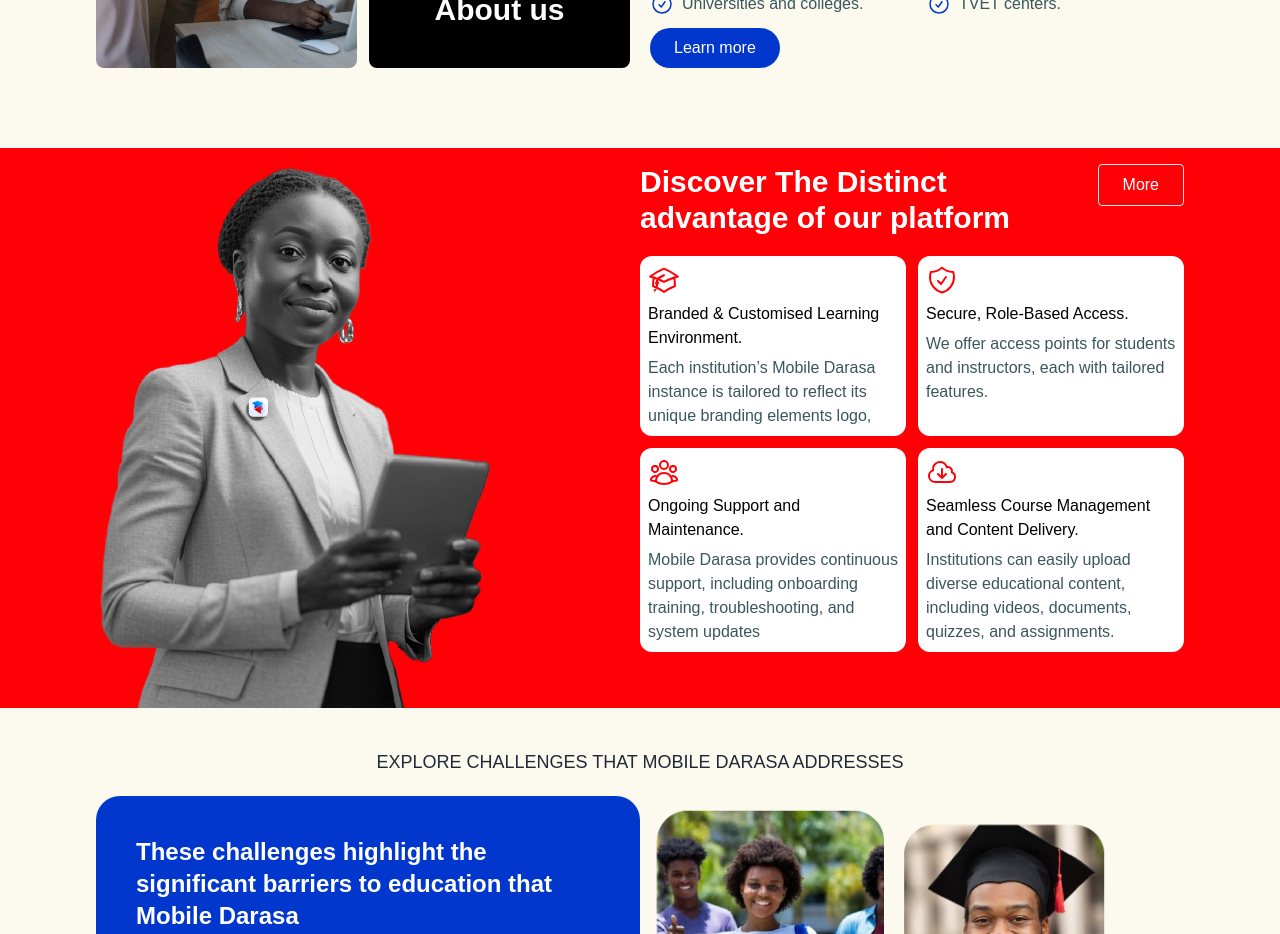
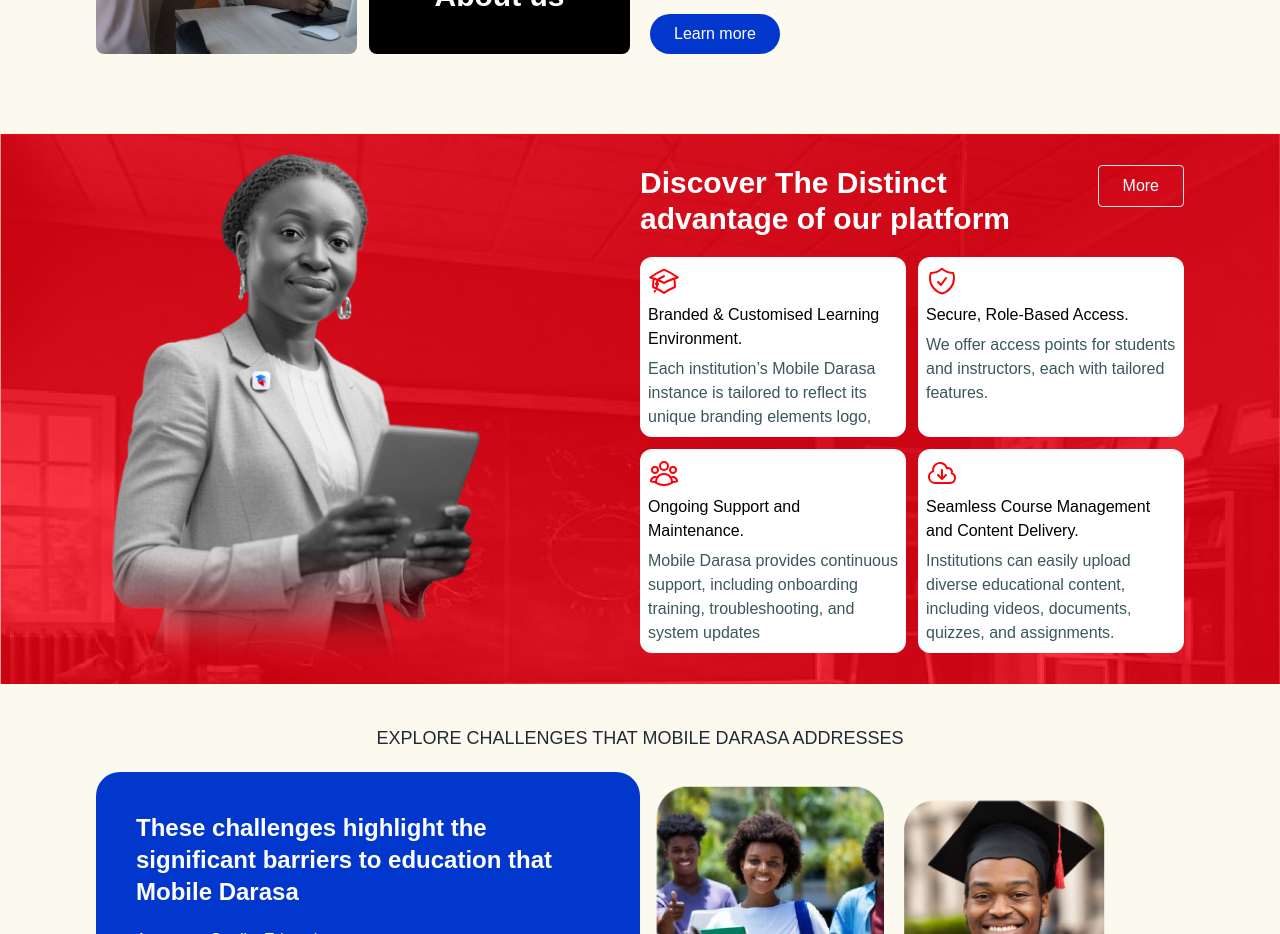
Before and after one commit to kelvinmati/mobile-darasa-landing, a React (Vite) app: page / in a window 1280 px wide. Shown: the part 1340-2274 px from the top of the page. Built offline with nearby package versions, Linux system fonts and the light colour scheme.

Commit message:
Resized the logo

```diff
--- a/src/components/Features.jsx
+++ b/src/components/Features.jsx
@@ -1,12 +1,20 @@
 import React from "react";
 import content_lib from "../assets/images/content-lib.png";
-import featuresImg from "../assets/images/grey-lady.png";
+import lady from "../assets/images/greylady.png";
+import features_bg from "../assets/images/features.png";
+
 const Features = () => {
   return (
-    <div id="features" className=" bg-primaryRed">
-      <div className=" w-mobile md:w-containerWidth mx-auto grid md:grid-cols-2 ">
+    <div
+      id="features"
+      className=" bg-cover"
+      style={{
+        backgroundImage: `url(${features_bg})`,
+      }}
+    >
+      <div className=" w-mobile md:w-containerWidth mx-auto grid md:grid-cols-2 items-center ">
         <div>
-          <img className="max-h-full" src={featuresImg} alt="" />
+          <img className="h-[550px]" src={lady} alt="" />
         </div>
         <div className="text-white py-4 space-y-5">
           <div className="flex md:space-x-5 ">
--- a/src/components/MoreChallenges.jsx
+++ b/src/components/MoreChallenges.jsx
@@ -75,7 +75,7 @@
 
         <button
           ref={navigationPrevRef}
-          className="absolute left-4 top-1/2 -translate-y-1/2 z-10 bg-secondaryBlue hover:bg-primaryBlue p-2 rounded-full shadow-lg transition-all duration-200"
+          className="absolute  left-4 top-1/2 -translate-y-1/2 z-10 bg-secondaryBlue hover:bg-primaryBlue p-2 rounded-full shadow-lg transition-all duration-200 md:block hidden"
         >
           <svg
             xmlns="http://www.w3.org/2000/svg"
@@ -95,7 +95,7 @@
 
         <button
           ref={navigationNextRef}
-          className="absolute right-4 top-1/2 -translate-y-1/2 z-10 bg-secondaryBlue hover:bg-primaryBlue p-2 rounded-full shadow-lg transition-all duration-200"
+          className="absolute right-4 top-1/2 -translate-y-1/2 z-10 bg-secondaryBlue hover:bg-primaryBlue p-2 rounded-full shadow-lg transition-all duration-200 md:block hidden"
         >
           <svg
             xmlns="http://www.w3.org/2000/svg"
--- a/src/components/Navbar.jsx
+++ b/src/components/Navbar.jsx
@@ -48,12 +48,12 @@
   return (
     <div
       id="home"
-      className={`py-3 h-[90px]${
+      className={`py-3 md:h-[90px] ${
         isNavbarScrolled && " bg-white fixed w-full z-50"
       } `}
     >
       <div className="w-mobile md:w-containerWidth mx-auto h-full flex items-center justify-between  ">
-        <div className="h-[80px] cursor-pointer">
+        <div className="md:h-[80px]  h-[70px] w-[150px] cursor-pointer">
           <img className="w-full h-full" src={logoBlue} alt="" />
         </div>
         <div>
```
Also changed, not shown: src/assets/images/features.png (added), src/assets/images/greylady.png (added).
